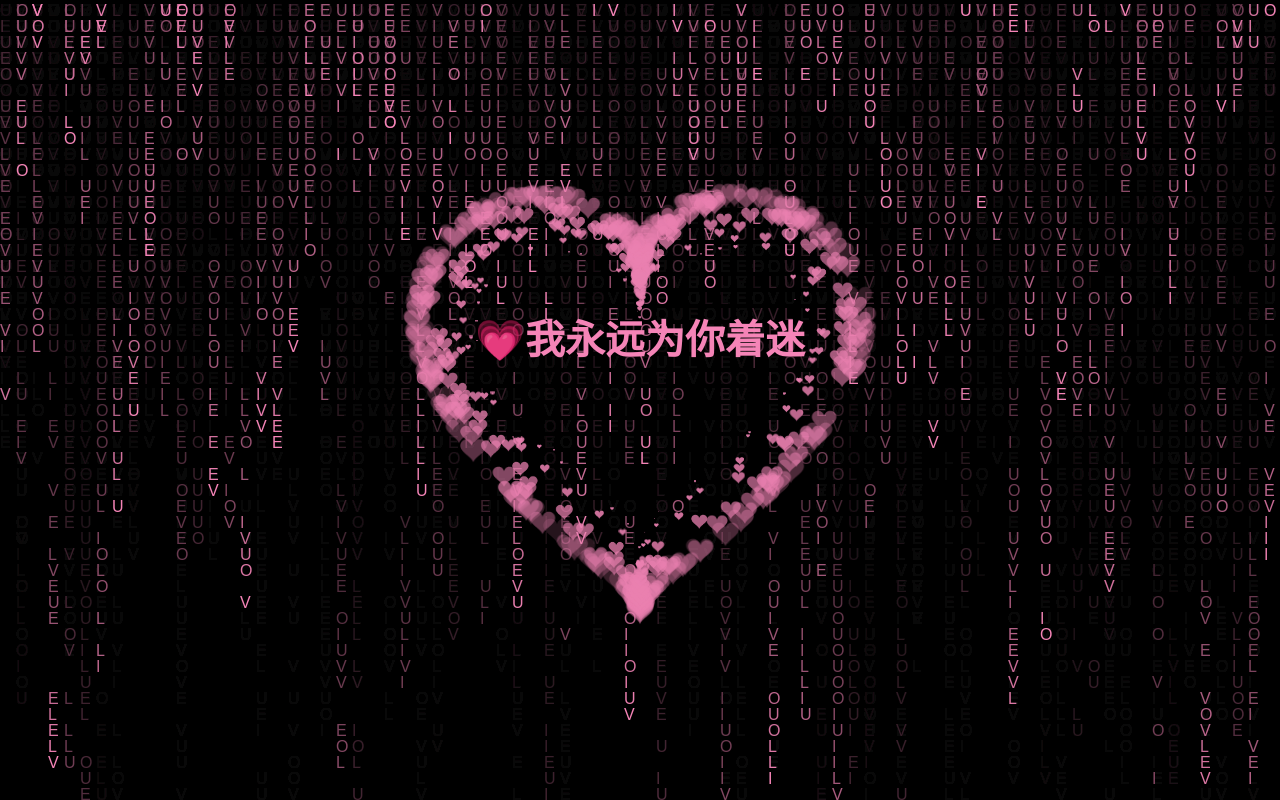
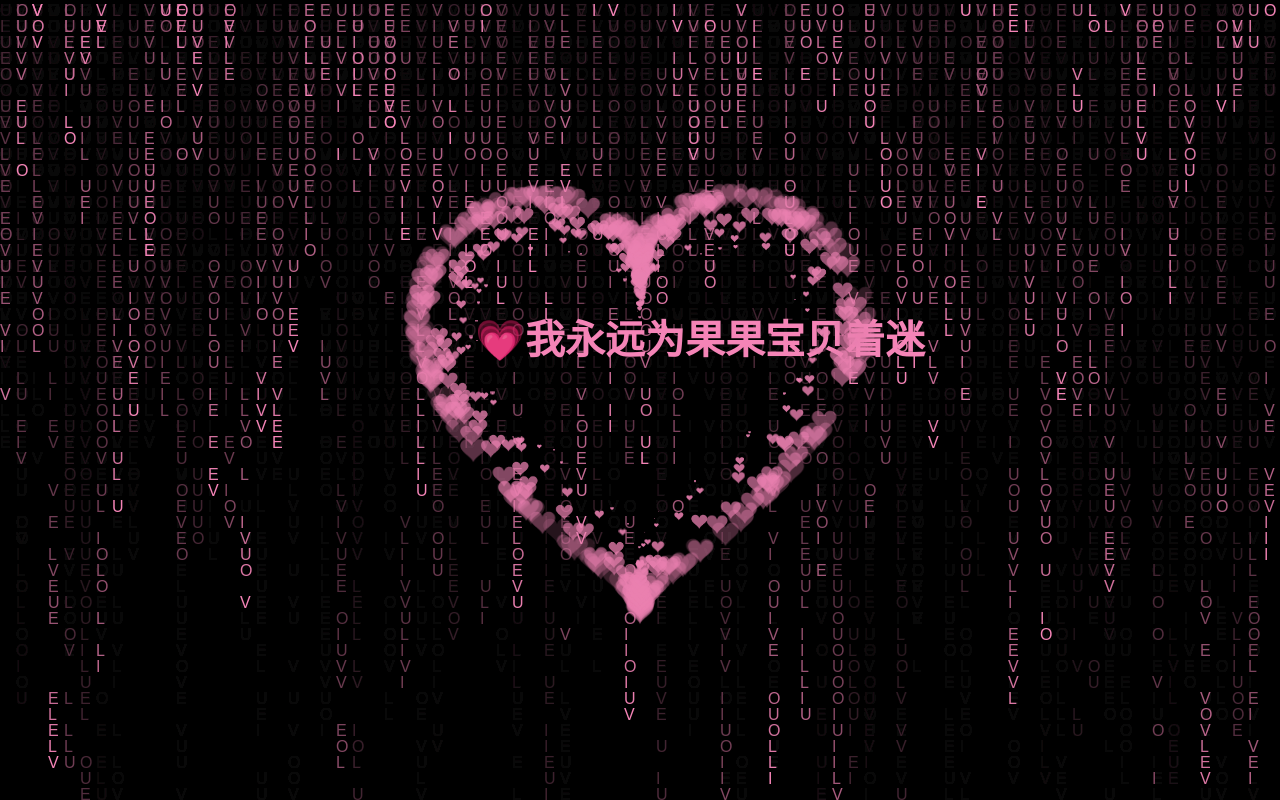
Before and after one commit to starbuling-l/lovecode, a plain HTML site: page index.html in a window 1280 px wide. Drawn offline with Linux system fonts and the light colour scheme.

Commit message:
Update index.html

```diff
--- a/index.html
+++ b/index.html
@@ -105,7 +105,7 @@
 
 <body>
     <div id="child">
-        <h4>💗我永远为你着迷</h4>
+        <h4>💗我永远为果果宝贝着迷</h4>
     </div>
     <!--这里写名字❤！！！-->
     <canvas id="pinkboard"></canvas>
```
